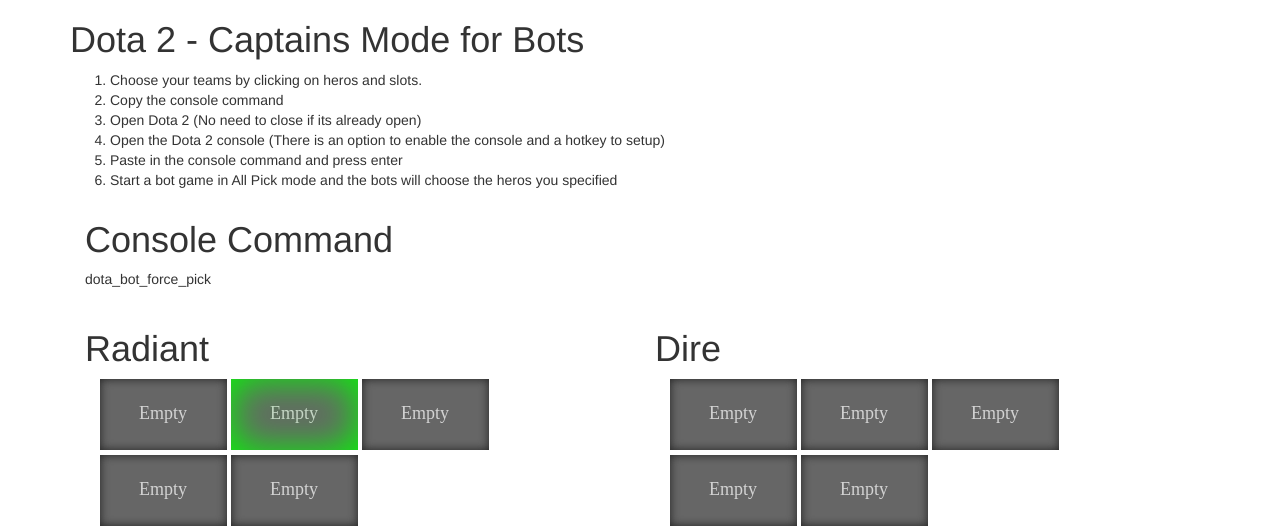
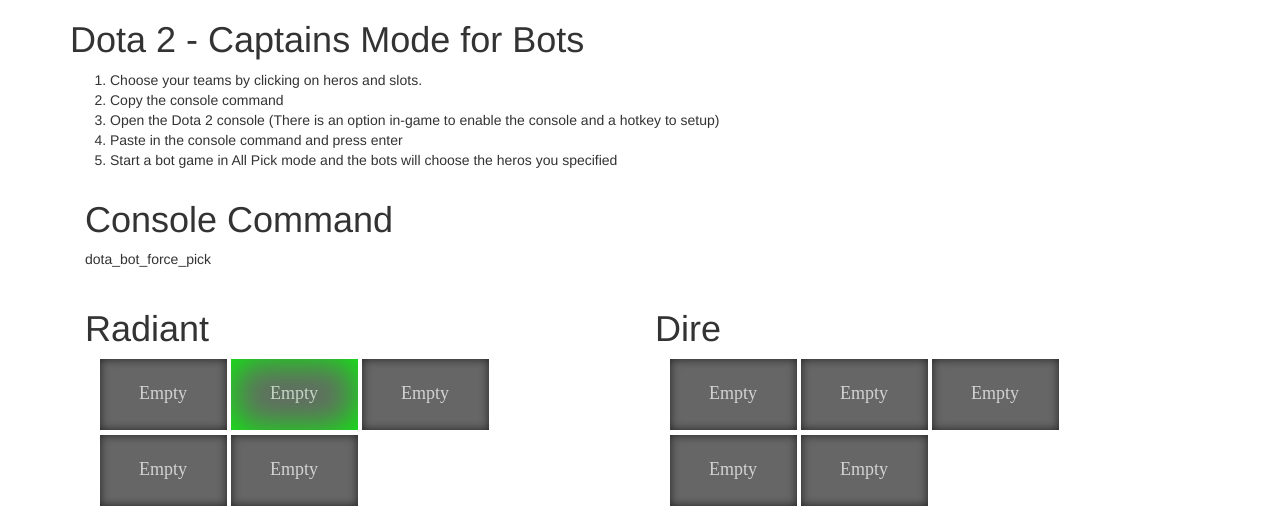
Before and after one commit to ryanwilliams83/cmbots, a plain HTML site: page index.html in a window 1280 px wide. Shown: the top 528 px of the page. Drawn offline with nearby package versions, Linux system fonts and the light colour scheme; grey boxes are pictures that could not be loaded.

Commit message:
Update index.html

```diff
--- a/index.html
+++ b/index.html
@@ -231,8 +231,7 @@
         <ol>
             <li>Choose your teams by clicking on heros and slots.</li>
             <li>Copy the console command</li>
-            <li>Open Dota 2 (No need to close if its already open)</li>
-            <li>Open the Dota 2 console (There is an option to enable the console and a hotkey to setup)</li>
+            <li>Open the Dota 2 console (There is an option in-game to enable the console and a hotkey to setup)</li>
             <li>Paste in the console command and press enter</li>
             <li>Start a bot game in All Pick mode and the bots will choose the heros you specified</li>
         </ol>
```
